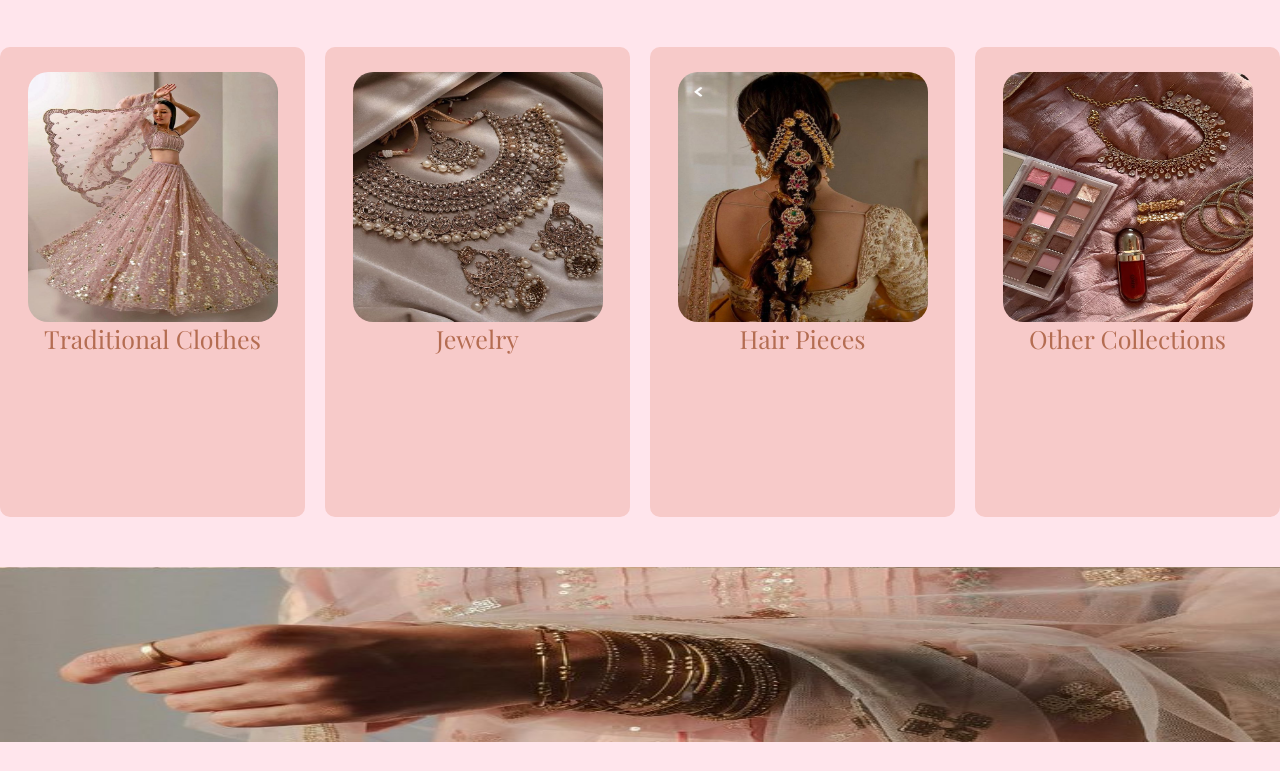
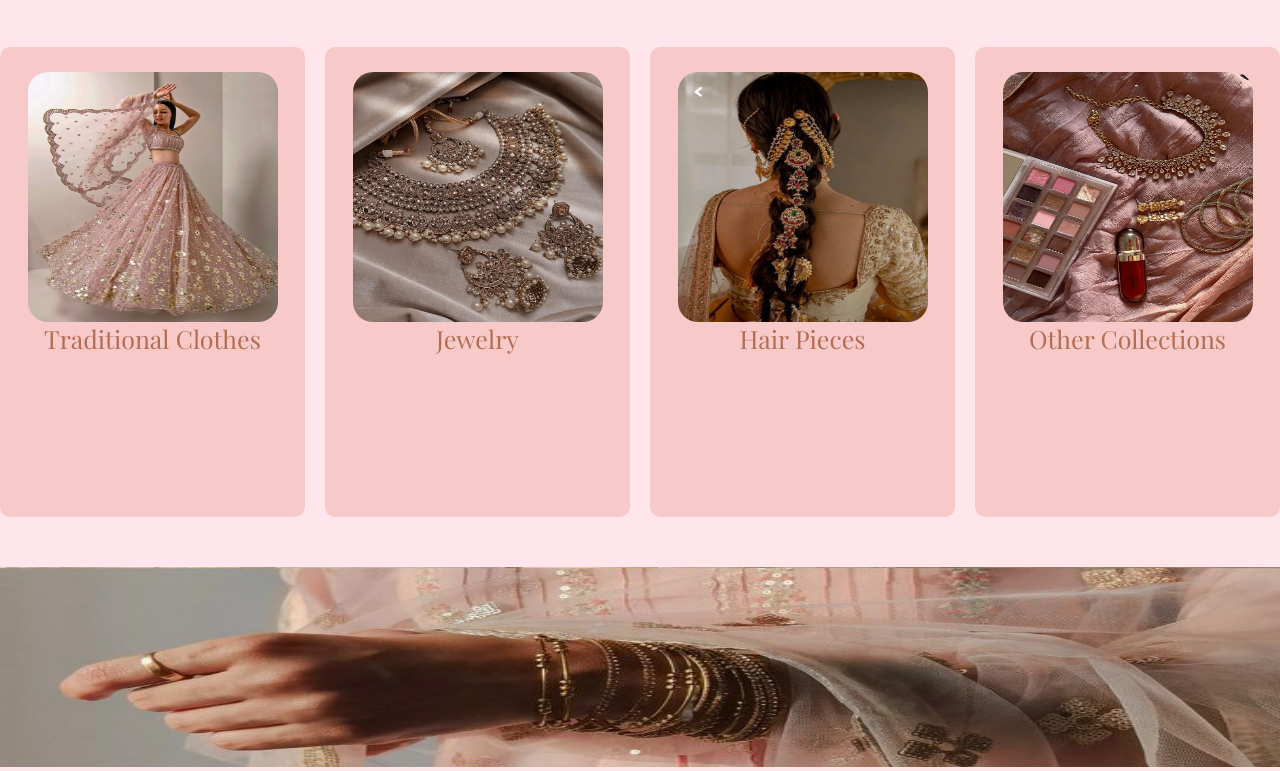
Before and after one commit to Vrunda702/Personal-Website-Homepage, a plain HTML site: page index.html in a window 1280 px wide. Shown: the part 387-1158 px from the top of the page. Before the commit the page ends 1133 px from the top, so only its background shows below. Drawn offline with nearby package versions, Linux system fonts and the light colour scheme; a web font is replaced by a local one.

Commit message:
footer height

```diff
--- a/index.html
+++ b/index.html
@@ -110,7 +110,7 @@ h1 {
  background-image: url('Homepage bottom.jpg');
 background-repeat: no-repeat;
 background-size: cover;
-height: 175px;
+height: 200px;
 width: 100%;
   }
 
```
